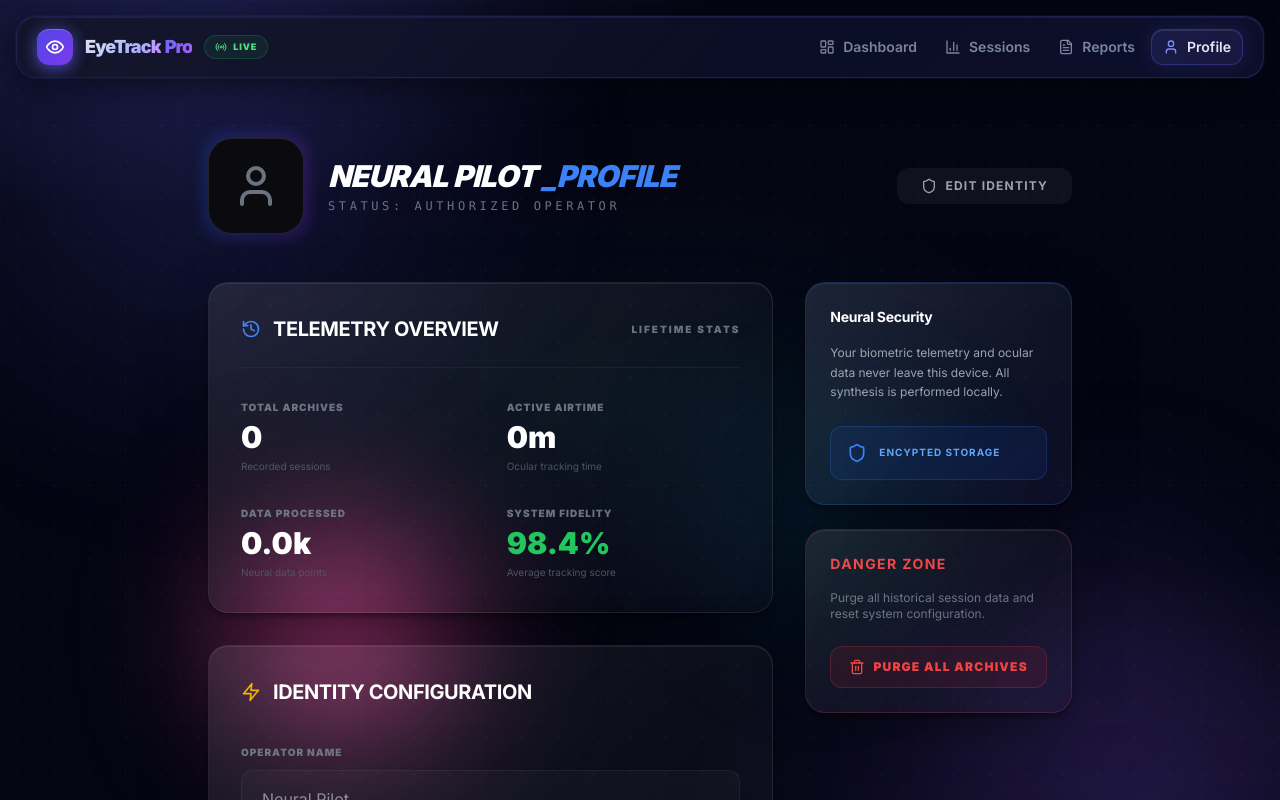
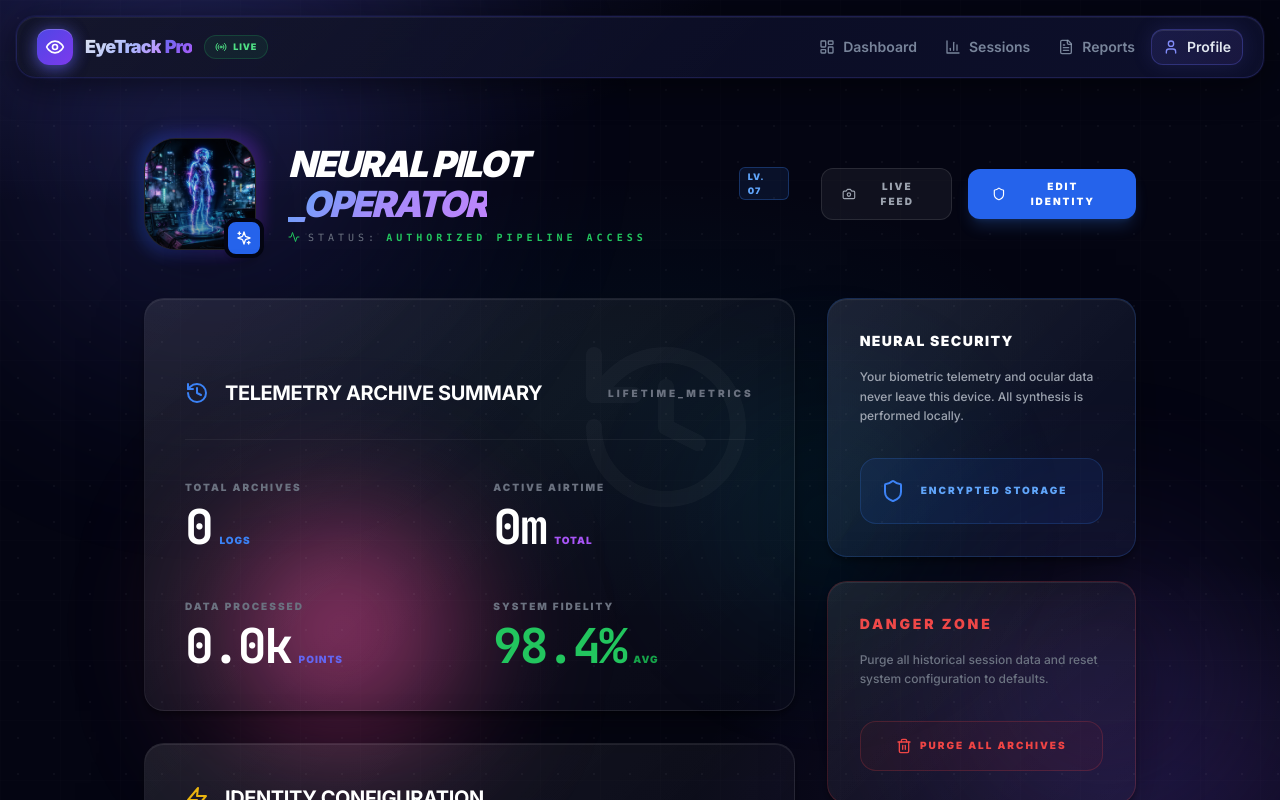
Before and after one commit to nishkarshsharma051-ai/Facial-Tracking-nuro-, a React (Vite) app: page /profile in a window 1280 px wide. Shown: the top 800 px of the page. Built offline with nearby package versions, Linux system fonts and the light colour scheme; no server answers.

Commit message:
feat(profile): enhance UI, add camera preview, and premium avatar

```diff
--- a/src/components/Profile.tsx
+++ b/src/components/Profile.tsx
@@ -1,8 +1,9 @@
 import { FC, useState } from 'react';
-import { User, Shield, Zap, Key, History, Trash2, Save, CheckCircle2 } from 'lucide-react';
-import { motion } from 'framer-motion';
+import { User, Shield, Zap, Key, History, Trash2, Save, CheckCircle2, Camera, CameraOff, Sparkles, Activity } from 'lucide-react';
+import { motion, AnimatePresence } from 'framer-motion';
 import { useSession } from '../contexts/SessionContext';
 import { grokService } from '../services/grokService';
+import CameraView from './CameraView';
 
 const Profile: FC = () => {
   const { sessions } = useSession();
@@ -10,6 +11,7 @@ const Profile: FC = () => {
   const [grokKey, setGrokKey] = useState(localStorage.getItem('grok_api_key') || '');
   const [isEditing, setIsEditing] = useState(false);
   const [saveStatus, setSaveStatus] = useState<'idle' | 'saving' | 'saved'>('idle');
+  const [showLiveFeed, setShowLiveFeed] = useState(false);
 
   const stats = {
     totalSessions: sessions.length,
@@ -47,110 +49,175 @@ const Profile: FC = () => {
   };
 
   return (
-    <div className="max-w-4xl mx-auto px-4 py-12 space-y-12">
+    <div className="max-w-5xl mx-auto px-4 py-12 space-y-12">
       {/* Profile Header */}
-      <div className="flex items-center justify-between">
+      <div className="flex flex-col md:flex-row md:items-center justify-between gap-8">
         <motion.div
           initial={{ opacity: 0, x: -20 }}
           animate={{ opacity: 1, x: 0 }}
-          className="flex items-center space-x-6"
+          className="flex items-center space-x-8"
         >
           <div className="relative group">
-            <div className="absolute -inset-1 bg-gradient-to-r from-blue-600 to-purple-600 rounded-3xl blur opacity-25 group-hover:opacity-50 transition duration-1000"></div>
-            <div className="relative w-24 h-24 bg-[#0a0a0f] rounded-3xl flex items-center justify-center border border-white/10 overflow-hidden">
-              <User className="w-12 h-12 text-gray-500" />
+            <div className="absolute -inset-1.5 bg-gradient-to-r from-blue-600 via-indigo-600 to-purple-600 rounded-[2rem] blur opacity-30 group-hover:opacity-60 transition duration-1000"></div>
+            <div className="relative w-28 h-28 bg-[#0a0a0f] rounded-[2rem] flex items-center justify-center border border-white/10 overflow-hidden shadow-2xl">
+              <img
+                src="/avatar.png"
+                alt="Profile Avatar"
+                className="w-full h-full object-cover opacity-90 group-hover:scale-110 transition-transform duration-700"
+                onError={(e) => {
+                  e.currentTarget.style.display = 'none';
+                  e.currentTarget.parentElement?.querySelector('.fallback-icon')?.classList.remove('hidden');
+                }}
+              />
+              <div className="fallback-icon hidden">
+                <User className="w-14 h-14 text-gray-500" />
+              </div>
+              <div className="absolute inset-0 bg-gradient-to-t from-[#0a0a0f] via-transparent to-transparent opacity-40" />
+            </div>
+            <div className="absolute -bottom-2 -right-2 p-2 bg-blue-600 rounded-xl border-4 border-[#040512] shadow-lg">
+              <Sparkles className="w-4 h-4 text-white" />
             </div>
           </div>
           <div>
-            <h1 className="text-3xl font-black text-white tracking-tight uppercase italic">
-              {userName} <span className="text-blue-500">_PROFILE</span>
+            <div className="flex items-center gap-3 mb-1.5">
+              <h1 className="text-4xl font-black text-white tracking-tighter uppercase italic">
+                {userName} <span className="text-gradient">_OPERATOR</span>
               </h1>
-            <p className="text-gray-500 font-mono text-xs tracking-[0.3em] uppercase mt-1">Status: Authorized Operator</p>
+              <div className="px-2 py-0.5 bg-blue-500/10 border border-blue-500/30 rounded-md text-[9px] font-black text-blue-400 uppercase tracking-widest">Lv. 07</div>
+            </div>
+            <p className="text-gray-500 font-mono text-[10px] tracking-[0.4em] uppercase flex items-center gap-2">
+              <Activity className="w-3 h-3 text-green-500" />
+              Status: <span className="text-green-500 font-black">Authorized Pipeline Access</span>
+            </p>
           </div>
         </motion.div>
 
+        <div className="flex items-center gap-4">
+          <button
+            onClick={() => setShowLiveFeed(!showLiveFeed)}
+            className={`px-5 py-2.5 rounded-xl font-black text-[10px] uppercase tracking-[0.2em] transition-all duration-300 flex items-center border ${showLiveFeed ? 'bg-indigo-600/20 border-indigo-500/40 text-indigo-400' : 'bg-white/5 border-white/10 text-gray-400 hover:text-white'}`}
+          >
+            {showLiveFeed ? <CameraOff className="w-3.5 h-3.5 mr-2" /> : <Camera className="w-3.5 h-3.5 mr-2" />}
+            {showLiveFeed ? 'Terminate Link' : 'Live Feed'}
+          </button>
+
           <button
             onClick={() => isEditing ? handleSave() : setIsEditing(true)}
-          className={`px-6 py-2.5 rounded-xl font-bold text-xs uppercase tracking-widest transition-all duration-300 flex items-center ${isEditing ? 'bg-blue-600 text-white shadow-lg shadow-blue-500/20' : 'bg-white/5 text-gray-400 hover:text-white hover:bg-white/10'}`}
+            className={`px-6 py-2.5 rounded-xl font-black text-[10px] uppercase tracking-[0.2em] transition-all duration-300 flex items-center shadow-lg ${isEditing ? 'bg-white text-black shadow-white/10' : 'bg-blue-600 text-white shadow-blue-500/20'}`}
           >
             {saveStatus === 'saving' ? (
-            <div className="w-4 h-4 border-2 border-white/30 border-t-white rounded-full animate-spin mr-2" />
+              <div className="w-3.5 h-3.5 border-2 border-black/30 border-t-black rounded-full animate-spin mr-2" />
             ) : saveStatus === 'saved' ? (
-            <CheckCircle2 className="w-4 h-4 mr-2" />
+              <CheckCircle2 className="w-3.5 h-3.5 mr-2" />
             ) : (
-            isEditing ? <Save className="w-4 h-4 mr-2" /> : <Shield className="w-4 h-4 mr-2" />
+              isEditing ? <Save className="w-3.5 h-3.5 mr-2" /> : <Shield className="w-3.5 h-3.5 mr-2" />
             )}
-          {saveStatus === 'saving' ? 'Syncing...' : saveStatus === 'saved' ? 'Synced' : isEditing ? 'Save Changes' : 'Edit Identity'}
+            {saveStatus === 'saving' ? 'Syncing...' : saveStatus === 'saved' ? 'Synced' : isEditing ? 'Commit Profile' : 'Edit Identity'}
           </button>
         </div>
+      </div>
+
+      <AnimatePresence>
+        {showLiveFeed && (
+          <motion.div
+            initial={{ opacity: 0, height: 0, scale: 0.95 }}
+            animate={{ opacity: 1, height: 'auto', scale: 1 }}
+            exit={{ opacity: 0, height: 0, scale: 0.95 }}
+            className="overflow-hidden"
+          >
+            <div className="glass-card p-4 border-indigo-500/30">
+              <div className="flex items-center justify-between mb-4 px-4">
+                <span className="text-[10px] font-black text-indigo-400 uppercase tracking-widest">Optical Telemetry Preview</span>
+                <div className="flex items-center gap-1.5">
+                  <div className="status-dot status-dot-active" />
+                  <span className="text-[9px] font-black text-green-500 uppercase tracking-widest">Secured Stream</span>
+                </div>
+              </div>
+              <CameraView onCameraReady={() => {}} isActive={true} />
+            </div>
+          </motion.div>
+        )}
+      </AnimatePresence>
 
       <div className="grid grid-cols-1 md:grid-cols-3 gap-8">
         {/* Statistics Column */}
         <div className="md:col-span-2 space-y-8">
-          <div className="glass-card p-8 space-y-8">
-            <div className="flex items-center justify-between border-b border-white/5 pb-6">
-              <h2 className="text-xl font-bold text-white flex items-center">
-                <History className="w-5 h-5 mr-3 text-blue-500" />
-                TELEMETRY OVERVIEW
-              </h2>
-              <span className="text-[10px] font-black text-gray-500 tracking-[0.2em]">LIFETIME STATS</span>
+          <div className="glass-card p-10 space-y-10 relative overflow-hidden">
+            <div className="absolute top-0 right-0 p-8 opacity-[0.03] pointer-events-none">
+              <History className="w-48 h-48 text-white" />
             </div>
 
-            <div className="grid grid-cols-2 gap-8">
-              <div className="space-y-1">
-                <p className="text-[10px] font-black text-gray-500 uppercase tracking-widest">Total Archives</p>
-                <p className="text-3xl font-black text-white">{stats.totalSessions}</p>
-                <p className="text-[10px] text-gray-600">Recorded sessions</p>
+            <div className="flex items-center justify-between border-b border-white/5 pb-8 relative z-10">
+              <h2 className="text-xl font-bold text-white flex items-center">
+                <History className="w-6 h-6 mr-4 text-blue-500" />
+                TELEMETRY ARCHIVE SUMMARY
+              </h2>
+              <span className="text-[10px] font-black text-gray-500 tracking-[0.3em]">LIFETIME_METRICS</span>
             </div>
-              <div className="space-y-1">
-                <p className="text-[10px] font-black text-gray-500 uppercase tracking-widest">Active Airtime</p>
-                <p className="text-3xl font-black text-white">{formatDuration(stats.totalDuration)}</p>
-                <p className="text-[10px] text-gray-600">Ocular tracking time</p>
+
+            <div className="grid grid-cols-2 gap-12 relative z-10">
+              <div className="space-y-2">
+                <p className="text-[10px] font-black text-gray-500 uppercase tracking-[0.2em]">Total Archives</p>
+                <div className="flex items-baseline gap-2">
+                  <p className="text-5xl font-black text-white tracking-tighter" style={{ fontFamily: "'JetBrains Mono', monospace" }}>{stats.totalSessions}</p>
+                  <span className="text-[10px] font-black text-blue-500 uppercase tracking-widest">Logs</span>
                 </div>
-              <div className="space-y-1">
-                <p className="text-[10px] font-black text-gray-500 uppercase tracking-widest">Data Processed</p>
-                <p className="text-3xl font-black text-white">{(stats.totalDataPoints / 1000).toFixed(1)}k</p>
-                <p className="text-[10px] text-gray-600">Neural data points</p>
               </div>
-              <div className="space-y-1">
-                <p className="text-[10px] font-black text-gray-500 uppercase tracking-widest">System Fidelity</p>
-                <p className="text-3xl font-black text-green-500">{stats.avgAccuracy}%</p>
-                <p className="text-[10px] text-gray-600">Average tracking score</p>
+              <div className="space-y-2">
+                <p className="text-[10px] font-black text-gray-500 uppercase tracking-[0.2em]">Active Airtime</p>
+                <div className="flex items-baseline gap-2">
+                  <p className="text-5xl font-black text-white tracking-tighter" style={{ fontFamily: "'JetBrains Mono', monospace" }}>{formatDuration(stats.totalDuration)}</p>
+                  <span className="text-[10px] font-black text-purple-500 uppercase tracking-widest">Total</span>
+                </div>
+              </div>
+              <div className="space-y-2">
+                <p className="text-[10px] font-black text-gray-500 uppercase tracking-[0.2em]">Data Processed</p>
+                <div className="flex items-baseline gap-2">
+                  <p className="text-5xl font-black text-white tracking-tighter" style={{ fontFamily: "'JetBrains Mono', monospace" }}>{(stats.totalDataPoints / 1000).toFixed(1)}k</p>
+                  <span className="text-[10px] font-black text-indigo-500 uppercase tracking-widest">Points</span>
+                </div>
+              </div>
+              <div className="space-y-2">
+                <p className="text-[10px] font-black text-gray-500 uppercase tracking-[0.2em]">System Fidelity</p>
+                <div className="flex items-baseline gap-2">
+                  <p className="text-5xl font-black text-green-500 tracking-tighter" style={{ fontFamily: "'JetBrains Mono', monospace" }}>{stats.avgAccuracy}%</p>
+                  <span className="text-[10px] font-black text-green-600 uppercase tracking-widest">Avg</span>
+                </div>
               </div>
             </div>
           </div>
 
-          <div className="glass-card p-8">
-            <h2 className="text-xl font-bold text-white mb-8 flex items-center">
-              <Zap className="w-5 h-5 mr-3 text-yellow-500" />
+          <div className="glass-card p-10">
+            <h2 className="text-xl font-bold text-white mb-10 flex items-center">
+              <Zap className="w-6 h-6 mr-4 text-yellow-500" />
               IDENTITY CONFIGURATION
             </h2>
-            <div className="space-y-6">
-              <div className="space-y-2">
-                <label className="text-[10px] font-black text-gray-500 uppercase tracking-widest">Operator Name</label>
+            <div className="space-y-8">
+              <div className="space-y-3">
+                <label className="text-[10px] font-black text-gray-500 uppercase tracking-[0.3em] ml-1">Operator Alias</label>
                 <input
                   type="text"
                   value={userName}
                   disabled={!isEditing}
                   onChange={(e) => setUserName(e.target.value)}
-                  className="w-full bg-white/5 border border-white/10 rounded-xl px-5 py-4 text-white focus:outline-none focus:border-blue-500 transition-all disabled:opacity-50"
+                  className="w-full bg-white/5 border border-white/10 rounded-2xl px-6 py-5 text-white focus:outline-none focus:border-blue-500 transition-all disabled:opacity-50 font-bold tracking-tight"
                   placeholder="Enter operator name..."
                 />
               </div>
-              <div className="space-y-2">
-                <label className="text-[10px] font-black text-gray-500 uppercase tracking-widest">Groq Vision Uplink Key</label>
+              <div className="space-y-3">
+                <label className="text-[10px] font-black text-gray-500 uppercase tracking-[0.3em] ml-1">Groq Vision Uplink Key</label>
                 <div className="relative">
-                  <Key className="absolute left-4 top-1/2 -translate-y-1/2 w-4 h-4 text-gray-600" />
+                  <Key className="absolute left-6 top-1/2 -translate-y-1/2 w-5 h-5 text-gray-600" />
                   <input
                     type="password"
                     value={grokKey}
                     disabled={!isEditing}
                     onChange={(e) => setGrokKey(e.target.value)}
-                    className="w-full bg-white/5 border border-white/10 rounded-xl pl-12 pr-5 py-4 text-white focus:outline-none focus:border-blue-500 transition-all disabled:opacity-50 font-mono text-sm"
+                    className="w-full bg-white/5 border border-white/10 rounded-2xl pl-16 pr-6 py-5 text-white focus:outline-none focus:border-blue-500 transition-all disabled:opacity-50 font-mono text-sm tracking-widest"
                     placeholder="gsk_xxxxxxxxxxxxxxxxxxxx"
                   />
                 </div>
-                <p className="text-[10px] text-gray-600 mt-2 italic">Used for deep diagnostic AI vision analysis.</p>
+                <p className="text-[10px] text-gray-600 mt-3 italic ml-1">Used for deep diagnostic AI vision analysis through Groq Cloud.</p>
               </div>
             </div>
           </div>
@@ -158,25 +225,33 @@ const Profile: FC = () => {
 
         {/* Sidebar / Actions */}
         <div className="space-y-6">
-          <div className="glass-card p-6 bg-blue-600/5 border-blue-500/20">
-            <h3 className="text-sm font-bold text-white mb-4">Neural Security</h3>
-            <p className="text-xs text-gray-400 leading-relaxed">Your biometric telemetry and ocular data never leave this device. All synthesis is performed locally.</p>
-            <div className="mt-6 p-4 rounded-xl bg-blue-600/10 border border-blue-500/20 flex items-center">
-              <Shield className="w-5 h-5 text-blue-500 mr-3" />
-              <span className="text-[10px] font-bold text-blue-400 uppercase tracking-widest">Encypted Storage</span>
+          <div className="glass-card p-8 bg-blue-600/5 border-blue-500/20">
+            <h3 className="text-sm font-black text-white mb-4 uppercase tracking-widest">Neural Security</h3>
+            <p className="text-xs text-gray-400 leading-relaxed font-medium">Your biometric telemetry and ocular data never leave this device. All synthesis is performed locally.</p>
+            <div className="mt-8 p-5 rounded-2xl bg-blue-600/10 border border-blue-500/20 flex items-center group-hover:bg-blue-600/20 transition-all">
+              <Shield className="w-6 h-6 text-blue-500 mr-4" />
+              <span className="text-[10px] font-black text-blue-400 uppercase tracking-[0.2em]">Encrypted Storage</span>
             </div>
           </div>
 
-          <div className="glass-card p-6 border-red-500/20 hover:border-red-500/40 transition-all">
-            <h3 className="text-sm font-bold text-red-500 mb-4 uppercase tracking-widest">Danger Zone</h3>
-            <p className="text-xs text-gray-500 mb-6">Purge all historical session data and reset system configuration.</p>
+          <div className="glass-card p-8 border-red-500/20 hover:border-red-500/40 transition-all group">
+            <h3 className="text-sm font-black text-red-500 mb-4 uppercase tracking-[0.2em]">Danger Zone</h3>
+            <p className="text-xs text-gray-500 mb-8 leading-relaxed font-medium">Purge all historical session data and reset system configuration to defaults.</p>
             <button
               onClick={clearData}
-              className="w-full py-3 bg-red-600/10 hover:bg-red-600/20 text-red-500 border border-red-500/20 rounded-xl text-xs font-black uppercase tracking-widest transition-all flex items-center justify-center"
+              className="w-full py-4 bg-red-600/5 hover:bg-red-600/20 text-red-500 border border-red-500/20 rounded-2xl text-[10px] font-black uppercase tracking-[0.2em] transition-all flex items-center justify-center group-hover:border-red-500/40"
             >
               <Trash2 className="w-4 h-4 mr-2" />
               Purge All Archives
             </button>
+          </div>
+
+          <div className="glass-card p-8 border-white/5 opacity-50">
+            <h3 className="text-[10px] font-black text-gray-500 mb-4 uppercase tracking-[0.2em]">System Version</h3>
+            <div className="flex items-center justify-between">
+              <span className="text-xs font-bold text-white">v1.4.2-PRO</span>
+              <span className="text-[9px] font-black text-gray-600 uppercase tracking-widest">Build 2026.05</span>
+            </div>
           </div>
         </div>
       </div>
```
Also changed, not shown: public/avatar.png (added). Lines whose indentation alone changed are shown as unchanged.
